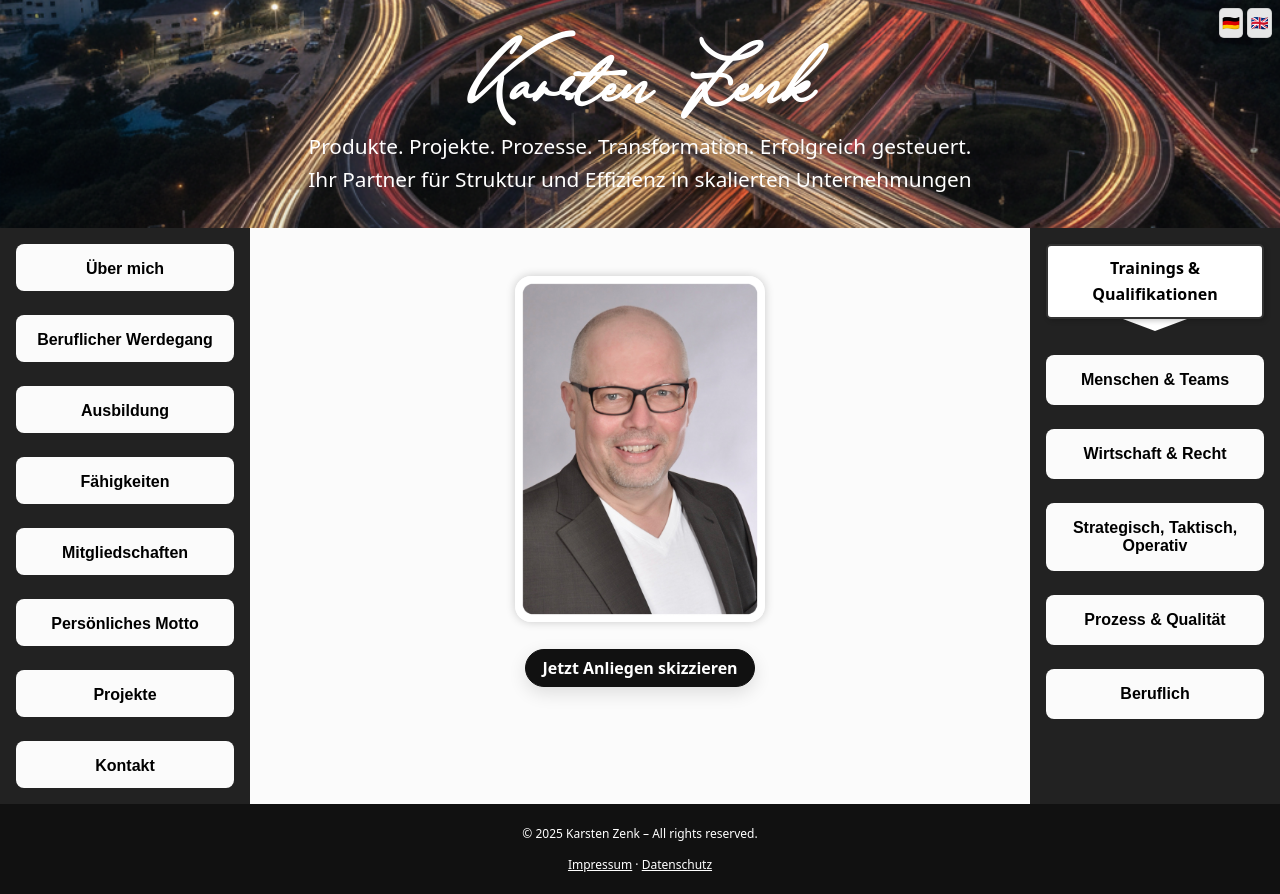
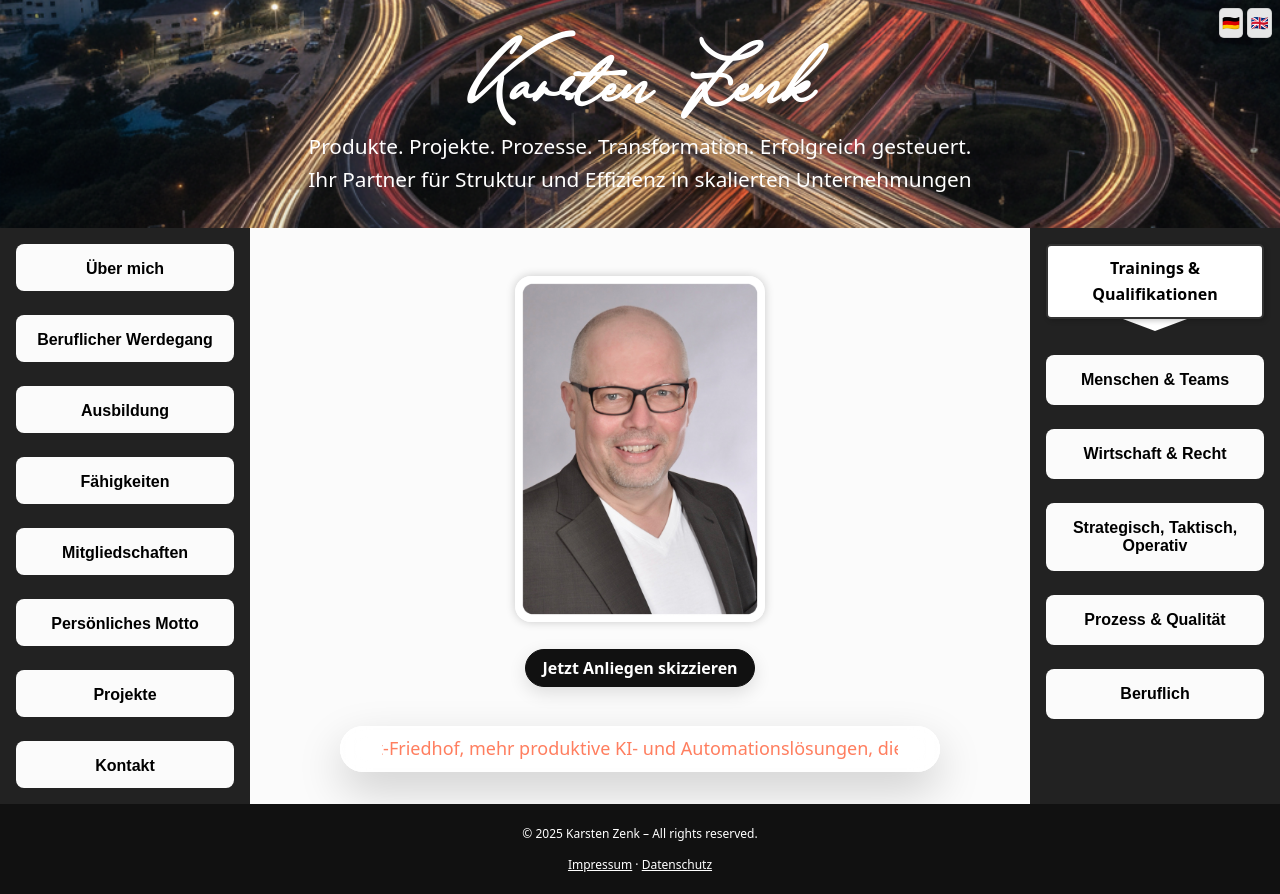
Before and after one commit to karsten2025/Karport2025, a Flask app: page / in a window 1280 px wide. Run offline with Flask 3, Linux system fonts and the light colour scheme.

Commit message:
Add news ticker, update styles and imprint

```diff
--- a/static/css/style.css
+++ b/static/css/style.css
@@ -817,3 +817,79 @@ body {
     padding: 9px 16px;
   }
 }
+/* -------------------------------------------------
+   NEWS-TICKER – Basis-Variablen
+   ------------------------------------------------- */
+:root {
+  --ticker-font-size: 18px;
+  --ticker-speed: 26s; /* Default-Geschwindigkeit, falls kein Inline-Style */
+  --ticker-gap: 3rem; /* Abstand zwischen Text 1 und 2 */
+}
+
+/* -------------------------------------------------
+   Pille / Container
+   ------------------------------------------------- */
+.news-ticker {
+  position: relative;
+  max-width: 840px;
+  margin: 2.4rem auto 0;
+  padding: 0.7rem 2.6rem;
+  border-radius: 9999px;
+  font-size: var(--ticker-font-size);
+  line-height: 1.3;
+}
+
+/* Glassmorphism-Theme */
+.news-ticker--glass {
+  background: rgba(255, 255, 255, 0.82);
+  box-shadow: 0 18px 45px rgba(0, 0, 0, 0.18),
+    inset 0 0 0 1px rgba(255, 255, 255, 0.75);
+  backdrop-filter: blur(14px);
+  -webkit-backdrop-filter: blur(14px);
+}
+
+/* -------------------------------------------------
+   Viewport & Track
+   ------------------------------------------------- */
+.news-ticker__viewport {
+  position: relative;
+  width: 100%;
+  overflow: hidden; /* WICHTIG: Text bleibt in der Pille */
+}
+
+.news-ticker__track {
+  display: inline-flex;
+  align-items: center; /* Text vertikal mittig */
+  gap: var(--ticker-gap);
+  white-space: nowrap;
+
+  /* Animation – Dauer kommt aus CSS-Variable oder Inline-Style */
+  animation-name: ticker-move;
+  animation-timing-function: linear;
+  animation-iteration-count: infinite;
+  animation-duration: var(--ticker-speed, 26s);
+}
+
+/* Einzelne Textelemente */
+.news-ticker__item {
+  font-size: var(--ticker-font-size);
+  font-weight: 400;
+  color: #ff7e5f;
+}
+
+/* Optional: leichte Farbe, wenn Hintergrund mal dunkler wird */
+.news-ticker--glass .news-ticker__item {
+  color: #ff7e5f;
+}
+
+/* -------------------------------------------------
+   Keyframes – Distanz kommt aus JS über --ticker-distance
+   ------------------------------------------------- */
+@keyframes ticker-move {
+  from {
+    transform: translateX(0);
+  }
+  to {
+    transform: translateX(calc(-1 * var(--ticker-distance, 100%)));
+  }
+}
--- a/static/js/script.js
+++ b/static/js/script.js
@@ -200,4 +200,49 @@ document.addEventListener("DOMContentLoaded", function () {
     if (!el) return;
     el.addEventListener("click", () => setTimeout(updateCTA, 50));
   });
+  // -----------------------------------------------------
+  // NEWS-TICKER: Distanz & Dauer dynamisch setzen
+  // -----------------------------------------------------
+  function initNewsTicker() {
+    const ticker = document.querySelector(".news-ticker");
+    if (!ticker) return;
+
+    const viewport = ticker.querySelector(".news-ticker__viewport");
+    const track = ticker.querySelector(".news-ticker__track");
+    if (!viewport || !track) return;
+
+    const firstItem = track.querySelector(".news-ticker__item");
+    if (!firstItem) return;
+
+    // Breiten messen
+    const firstWidth = firstItem.getBoundingClientRect().width;
+    const viewportWidth = viewport.getBoundingClientRect().width;
+
+    // gap aus CSS-Variable lesen (Fallback: 48px)
+    const styles = getComputedStyle(track);
+    const gapValue =
+      styles.getPropertyValue("gap") || styles.getPropertyValue("column-gap");
+    const gap = parseFloat(gapValue) || 48;
+
+    // Distanz = Textbreite + Gap
+    // -> Wenn der erste Text komplett raus ist, sitzt der zweite an seiner Stelle.
+    const distance = firstWidth + gap;
+
+    track.style.setProperty("--ticker-distance", distance + "px");
+
+    // Optional: Dauer zusätzlich an Distanz koppeln (lesbare Geschwindigkeit)
+    // Wenn du NUR die CSS-Variable --ticker-speed nutzen willst,
+    // kommentiere die nächsten 3 Zeilen einfach aus.
+    const pxPerSecond = 80; // je größer, desto schneller
+    const duration = distance / pxPerSecond;
+    track.style.animationDuration = duration + "s";
+  }
+
+  document.addEventListener("DOMContentLoaded", () => {
+    initNewsTicker();
+    window.addEventListener("resize", () => {
+      // bei Resize neu berechnen
+      initNewsTicker();
+    });
+  });
 })();
--- a/templates/index.html
+++ b/templates/index.html
@@ -47,7 +47,7 @@
   <body>
     <!-- 1. HEADER -->
     <header class="header" aria-label="Seitenkopf">
-      <!-- NEU: Hamburger Menü-Button, nur auf Mobile sichtbar -->
+      <!-- Mobile Menü-Button -->
       <button
         id="mobile-menu-toggle"
         class="mobile-menu-button"
@@ -56,7 +56,7 @@
         <div class="hamburger-icon"></div>
       </button>
 
-      <!-- Sprachumschalter (unverändert) -->
+      <!-- Sprachumschalter -->
       <div class="language-switch">
         <a
           href="?lang=de"
@@ -74,32 +74,35 @@
         >
       </div>
 
-      <!-- Slideshow-Bilder (unverändert) -->
+      <!-- Slideshow-Bilder -->
       <div class="slideshow">
         <img
           src="{{ url_for('static', filename='images/header1.jpg') }}"
           class="slide active"
+          alt=""
         />
         <img
           src="{{ url_for('static', filename='images/header2.jpg') }}"
           class="slide"
+          alt=""
         />
         <img
           src="{{ url_for('static', filename='images/header3.jpg') }}"
           class="slide"
+          alt=""
         />
       </div>
 
-      <!-- Text über dem Bild (unverändert) -->
+      <!-- Headline-Text -->
       <div class="header-text">
         {% if lang == 'de' %} {% include 'partials/header.de.html' %} {% else %}
         {% include 'partials/header.en.html' %} {% endif %}
       </div>
     </header>
 
-    <!-- KORREKTUR: Wrapper für linken, mittleren und rechten Bereich -->
+    <!-- 2. CONTENT-WRAPPER -->
     <div class="content-wrapper">
-      <!-- NEU: Container, der die Navigation auf Mobile umschließt -->
+      <!-- Navigation (links + rechts) -->
       <div id="mobile-nav-container" class="mobile-nav-container">
         <!-- 2a. NAV-LEFT -->
         <nav
@@ -120,7 +123,7 @@
         </nav>
       </div>
 
-      <!-- 2b. VORSCHAU (bleibt außerhalb) -->
+      <!-- 2b. VORSCHAU-MITTE -->
       <!-- 2b. VORSCHAU (bleibt außerhalb) -->
       <main id="preview" aria-label="Vorschaufenster – Inhalt zur Auswahl">
         <div id="preview-content">
@@ -135,25 +138,46 @@
           <!-- CTA unter dem Profilbild -->
           <div
             id="ctaUnderProfile"
-            class="cta-under-profile is-hidden"
+            class="cta-under-profile"
             role="region"
             aria-label="Schnelleinstieg Client-Portal"
           >
             <a class="cta-btn" href="/explore">
-              {% if lang == 'de' %}Jetzt Anliegen skizzieren{% else %}Sketch
-              your request{% endif %}
+              {% if lang == 'de' %} Jetzt Anliegen skizzieren {% else %} Sketch
+              your request {% endif %}
             </a>
           </div>
-        </div>
+
+          <!-- === NEWS-TICKER (Glassmorphism) ========================== -->
+          <div
+  class="news-ticker news-ticker--glass"
+  style="
+    --ticker-font-size: 18px;
+    --ticker-speed: 30s;
+    --ticker-gap: 2.5rem;
+  "
+>
+  <div class="news-ticker__viewport">
+    <div class="news-ticker__track">
+      <span class="news-ticker__item">
+        {% include 'partials/ticker.' ~ lang ~ '.html' %}
+      </span>
+      <span class="news-ticker__item">
+        {% include 'partials/ticker.' ~ lang ~ '.html' %}
+      </span>
+    </div>
+  </div>
+</div>
+
       </main>
     </div>
 
-    <!-- 3. FOOTER (unverändert) -->
+    <!-- 3. FOOTER -->
     <footer>
       <p>© 2025 Karsten Zenk – All rights reserved.</p>
       <p>
-        <a href="/impressum">Impressum</a> ·
-        <a href="/datenschutz">Datenschutz</a>
+        <a href="{{ url_for('impressum') }}">Impressum</a> ·
+        <a href="{{ url_for('datenschutz') }}">Datenschutz</a>
       </p>
     </footer>
 
--- /dev/null
+++ b/templates/partials/ticker.de.html
@@ -0,0 +1,9 @@
+<div class="ticker__content">
+  <span class="ticker__item">
+    Newsticker: Für Sie bedeutet CPMAI: weniger Proof-of-Concept-Friedhof, mehr
+    produktive KI- und Automationslösungen, die stabil laufen, von den Teams
+    akzeptiert werden und echten Business-Nutzen liefern.
+  </span>
+  <!-- Unsichtbare „Pause“ am Ende -->
+  <span class="ticker__space" aria-hidden="true"></span>
+</div>
```
Also changed, not shown: templates/impressum.html (added, +50 -0 lines), templates/partials/ticker.en.html (added, +9 -0 lines).
